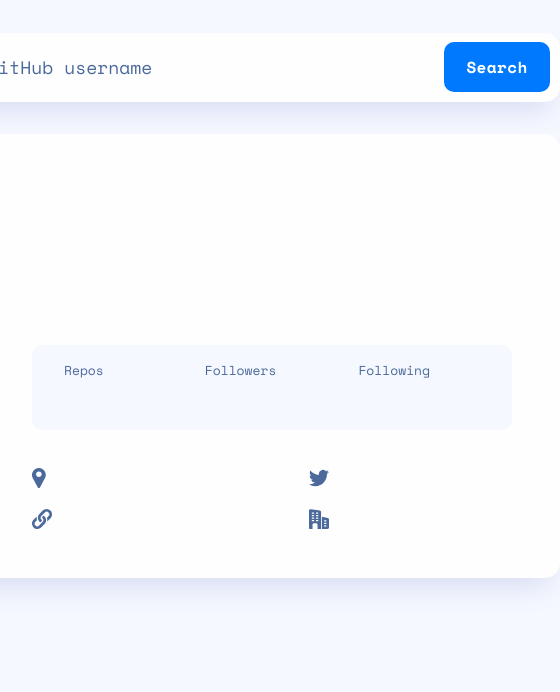
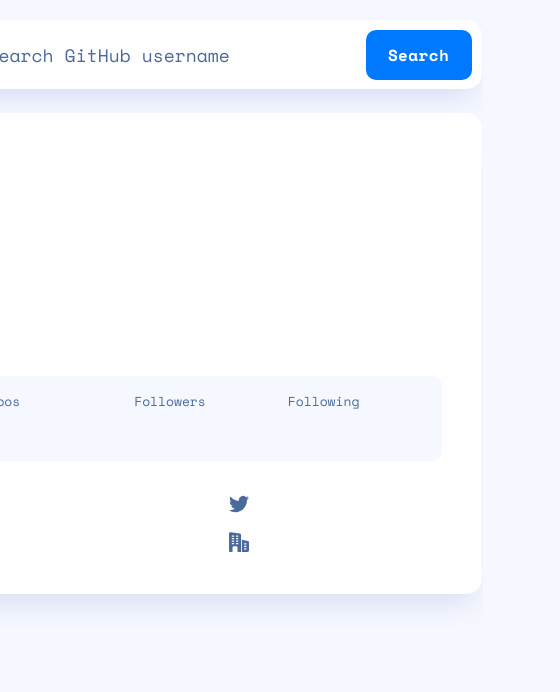
Before and after one commit to AlexTheChef/github-fetch, a plain HTML site: page index.html in a window 390 px wide. Shown: the part 152-844 px from the top of the page, 560 px wide, since content can reach past the window. Drawn offline with nearby package versions, Linux system fonts and the light colour scheme; no server answers.

Commit message:
finnished tablet design

```diff
--- a/style.css
+++ b/style.css
@@ -155,6 +155,14 @@ input:focus {
     letter-spacing: 0.4px;
     right: 10px;
     cursor: pointer;
+}
+
+.button:hover{
+    background: #60ABFF;
+}
+
+a:hover {
+    text-decoration:underline !important;
 }
 
 .error-message {
@@ -379,3 +387,87 @@ a:link {
     background-repeat: no-repeat;
     background-position: left;
 }
+
+@media screen and (max-width: 1000px) {
+    .container {
+        height: 648px;
+        width: 573px;
+    }
+
+    .header {
+        width: 573px;
+        height: 38px;
+    }
+
+    .search-form {
+        margin:36px 0px 24px 0px;
+        width: 573px;
+        height: 69px;
+    }
+
+    .search-css {
+        width: 493px;
+        height: 69px;
+    }
+
+    .info-container {
+        width: 493px;
+        height: 401px;
+        padding: 40px
+    }
+
+    .date-joined {
+        left: 198px;
+        top: 121px;
+    }
+
+    .name-link {
+        height: 67px;
+        top: 52px;
+        left: 198px;
+    }
+
+    .name-css {
+        margin-bottom: 2px;
+    }
+
+    .bio-css {
+        width: 493px;
+        top: 181px;
+        left:40px;
+    }
+
+    .middle-div {
+        right: 40px;
+        top: 263px;
+        width: 461px;
+    }
+
+    .social-container {
+        position: absolute;
+        top: 378px;
+        left: 40px;
+        height: 63px;
+        width: 429px;
+    }
+
+    .location {
+        width: 280px;
+        margin-bottom: 13px;
+    }
+
+    .blog {
+        width: 280px;
+    }
+
+    .twitter {
+        width: 200px;
+        margin-bottom: 13px;
+    }
+
+    .company {
+        width: 200px;
+    }
+
+
+}
```
